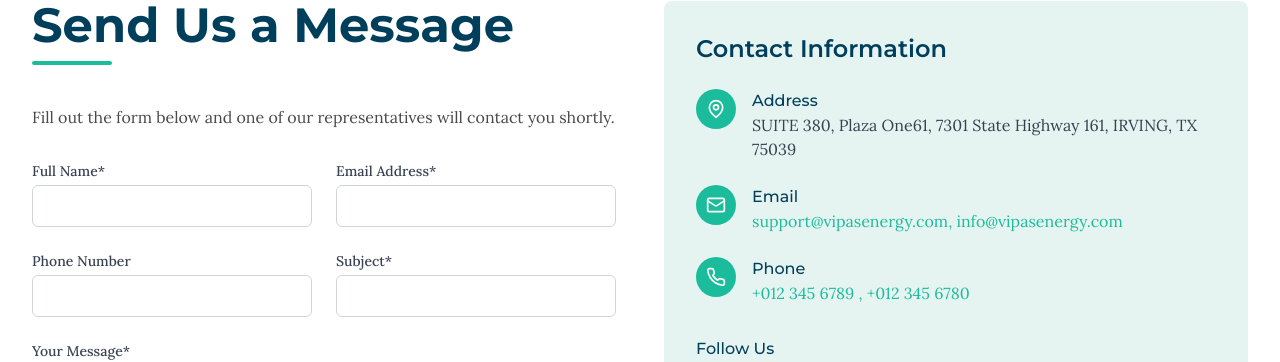
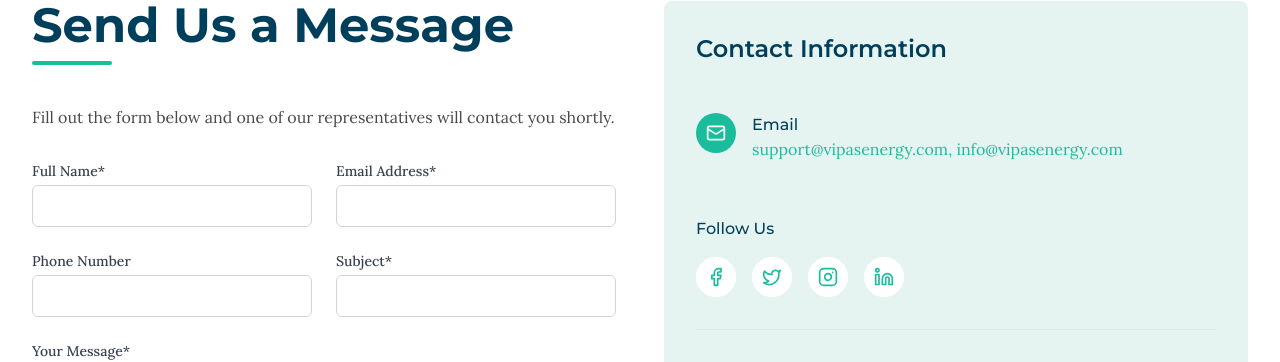
Before and after one commit to RohitReddy21/Vipas-Demo, a React (Vite) app: page /contact in a window 1280 px wide. Shown: the part 415-777 px from the top of the page. Built offline with nearby package versions, Linux system fonts and the light colour scheme.

Commit message:
Update Vipas website

```diff
--- a/src/pages/ContactPage.tsx
+++ b/src/pages/ContactPage.tsx
@@ -211,13 +211,13 @@ const ContactPage: React.FC = () => {
 
               <div className="space-y-6 mb-8">
                 <div className="flex items-start gap-4">
-                  <div className="w-10 h-10 bg-primary rounded-full flex items-center justify-center flex-shrink-0">
+                  {/* <div className="w-10 h-10 bg-primary rounded-full flex items-center justify-center flex-shrink-0">
                     <MapPin className="h-5 w-5 text-white" />
-                  </div>
-                  <div>
+                  </div> */}
+                  {/* <div>
                     <h3 className="font-montserrat font-medium text-secondary">Address</h3>
                     <p className="text-gray-700">SUITE 380, Plaza One61, 7301 State Highway 161, IRVING, TX 75039</p>
-                  </div>
+                  </div> */}
                 </div>
 
                 <div className="flex items-start gap-4">
@@ -233,15 +233,15 @@ const ContactPage: React.FC = () => {
                 </div>
 
                 <div className="flex items-start gap-4">
-                  <div className="w-10 h-10 bg-primary rounded-full flex items-center justify-center flex-shrink-0">
+                  {/* <div className="w-10 h-10 bg-primary rounded-full flex items-center justify-center flex-shrink-0">
                     <Phone className="h-5 w-5 text-white" />
-                  </div>
-                  <div>
-                    <h3 className="font-montserrat font-medium text-secondary">Phone</h3>
-                    <a href="tel:+1234567890" className="text-primary hover:text-primary-dark transition-colors">
+                  </div> */}
+                  {/* <div>
+                    <h3 className="font-montserrat font-medium text-secondary">Phone</h3> */}
+                    {/* <a href="tel:+1234567890" className="text-primary hover:text-primary-dark transition-colors">
                       +012 345 6789 , +012 345 6780
-                    </a>
-                  </div>
+                    </a> */}
+                  {/* </div> */}
                 </div>
               </div>
 
@@ -302,14 +302,6 @@ const ContactPage: React.FC = () => {
           </div>
         </div>
       </section>
-
-      {/* Map Section */}
-      <section className="h-96 bg-gray-100 relative">
-        {/* Map Embed would go here - This is a placeholder */}
-        {/* <div className="w-full h-full bg-gray-300 flex items-center justify-center">
-          <p className="text-gray-600">Interactive Map Would Be Embedded Here</p>
-        </div> */}
-      </section>
     </>
   );
 };
```
